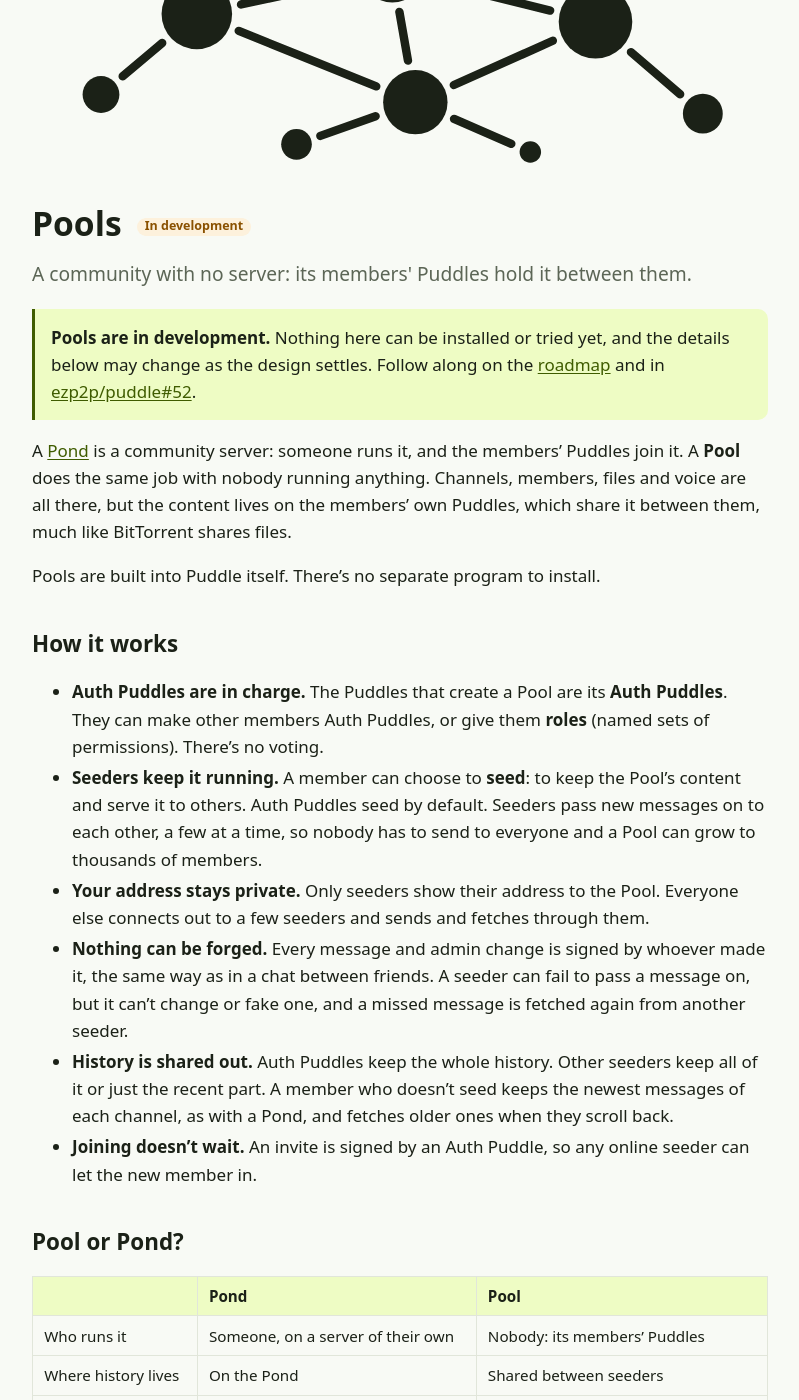
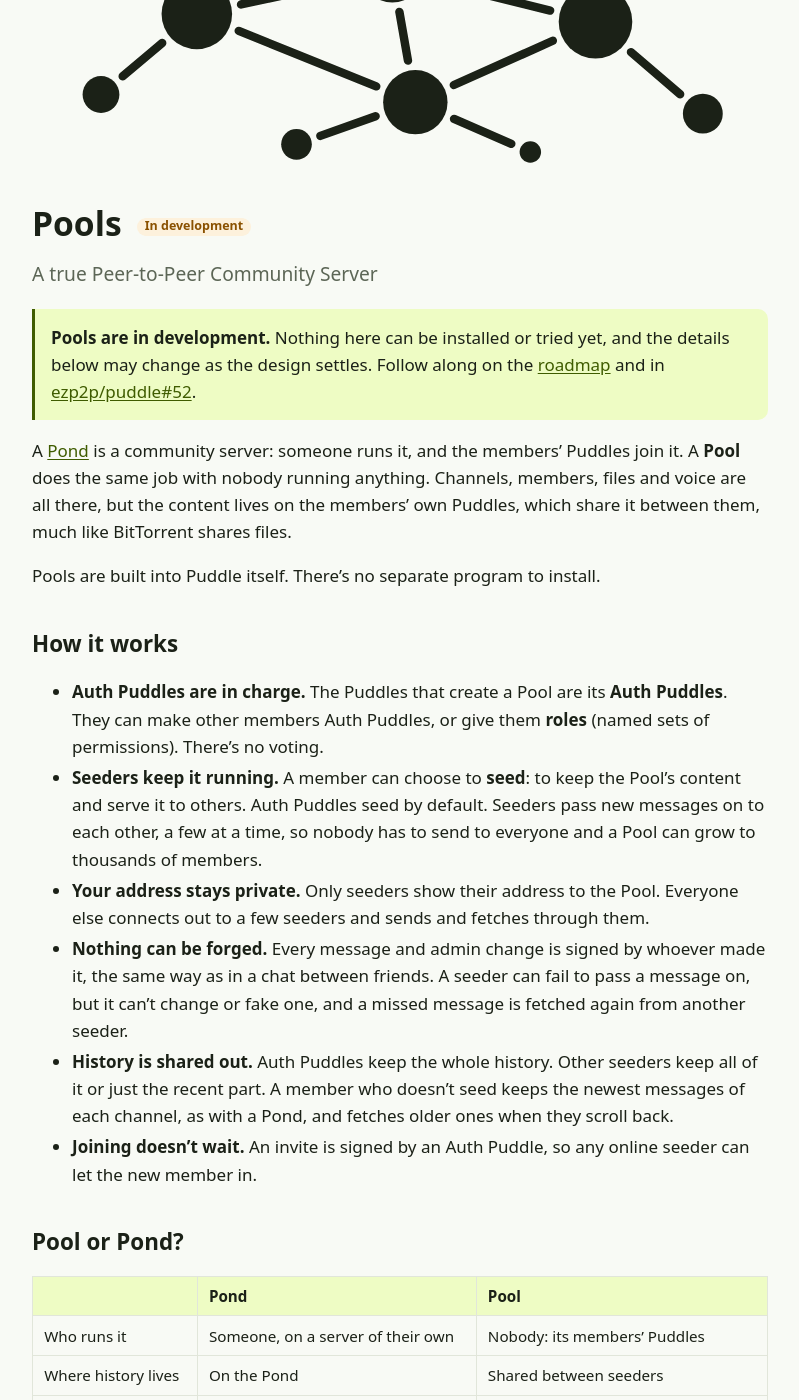
Before and after one commit to ezp2p/website, a Jekyll site: the page built from src/pools.md, in a window 1280 px wide and 1400 px high, scrolled down 206 px. Shown: the whole window, without its empty margins (240-1039 px from the left). Built offline with Jekyll 4.4.1, drawn with Linux system fonts in a browser that asks for light colours; some of the changed text lies outside the part shown.

```diff
--- a/src/pools.md
+++ b/src/pools.md
@@ -9,7 +9,9 @@ image_alt: Several seeders joined to each other, each with Puddles of its own, w
 
 # Pools <span class="status">In development</span>
 
-<p class="lede">A community with no server: its members' Puddles hold it between them.</p>
+<p class="lede">
+    A true Peer-to-Peer Community Server
+</p>
 
 > **Pools are in development.** Nothing here can be installed or tried yet, and the details below may change as the
 > design settles. Follow along on the [roadmap]({{ '/features/' | relative_url }}#pools) and in
```
Also changed, not shown: other parts of src/pools.md (+3 -1 lines).
